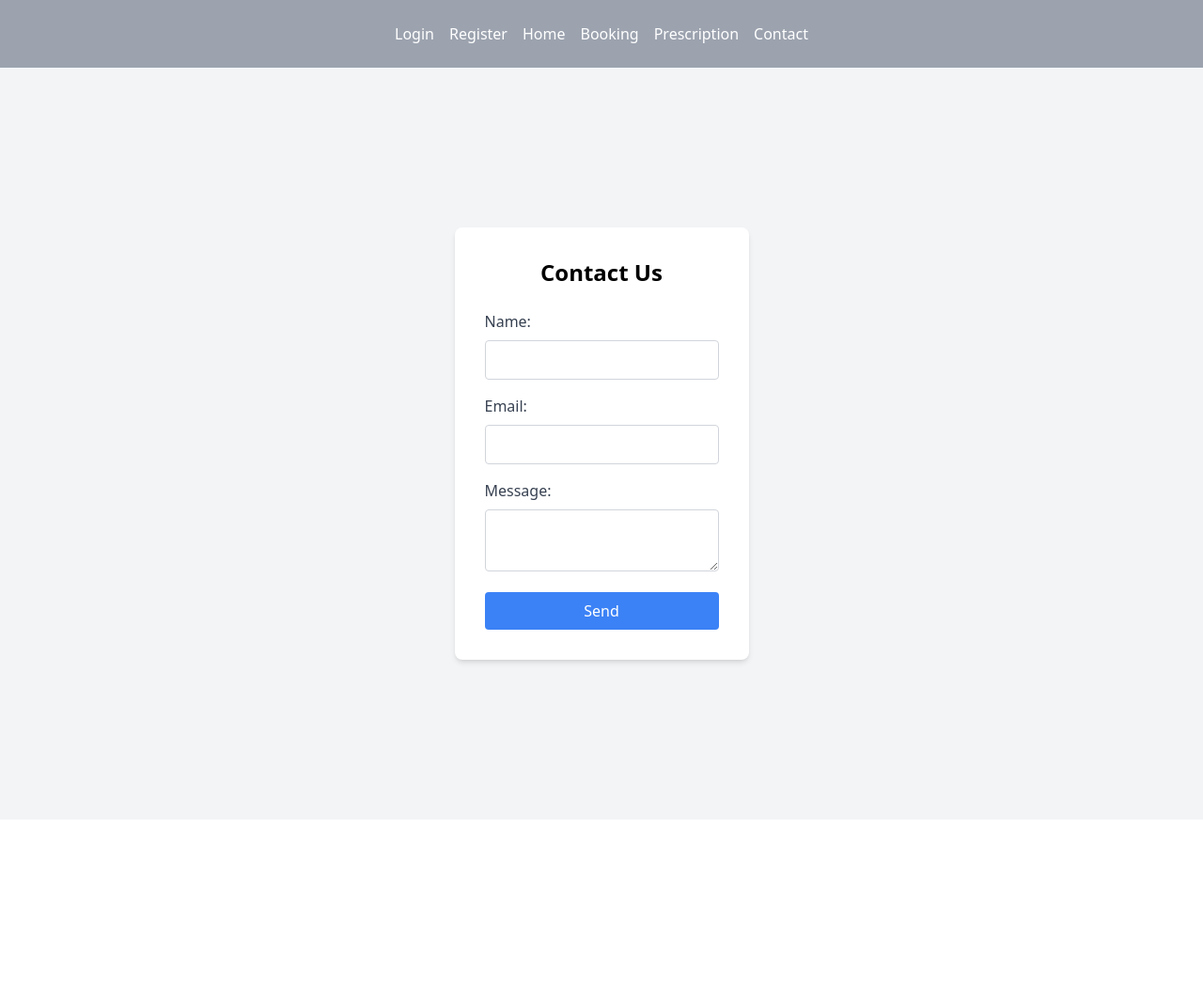
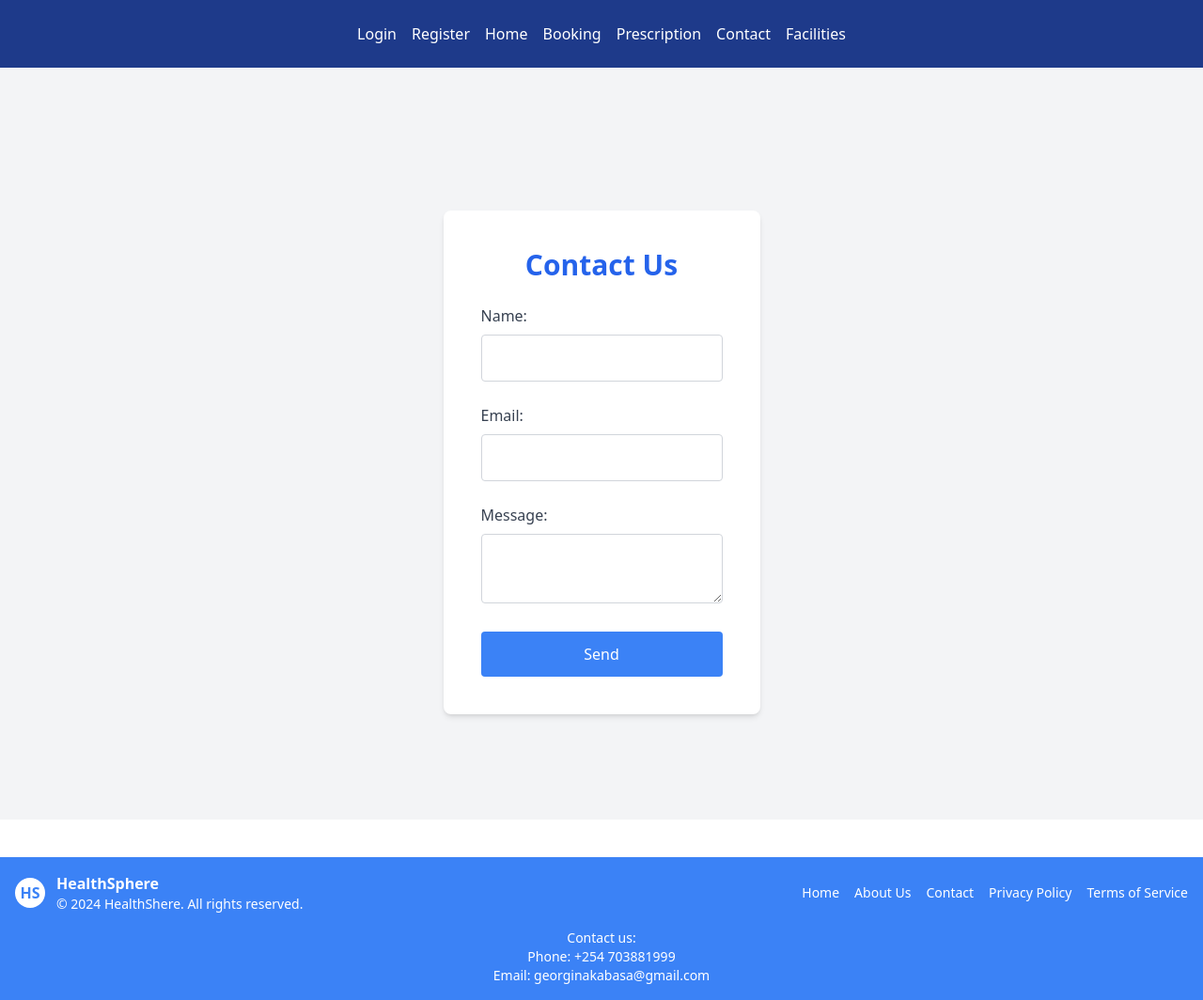
Before and after one commit to Ginanyangi/health-sphere-ft, a React (Vite) app: page /contact in a window 1280 px wide. Shown: the whole page at 94% size. Before the commit the page ends 872 px from the top, so only its background shows below. Built offline with nearby package versions, Linux system fonts and the light colour scheme; sample sign-in values are in the browser's storage.

Commit message:
styling updates across the whole app

```diff
--- a/src/App.jsx
+++ b/src/App.jsx
@@ -11,6 +11,7 @@ import PlacesMap from './components/Places';
 import AdminDashboard from './components/AdminDashboard';
 import ContactForm from './components/Contact';
 import PrivateRoute from './components/PrivateRoute';
+import Footer from './components/Footer';
 
 const App =()=> {
   return (
@@ -59,6 +60,9 @@ const App =()=> {
         />
         </Routes>
        </div>
+       <div>
+        <Footer />
+       </div>
     </Router>
   );
 }
--- a/src/components/AdminDashboard.jsx
+++ b/src/components/AdminDashboard.jsx
@@ -2,6 +2,7 @@ import React from 'react';
 import DashboardOverview from './DashboardOverview';
 import UserManagement from './UserManagement';
 import FacilityManagement from './FacilityManagement';
+import ContactMessages from './ContactMessages';
 
 const AdminDashboard = () => {
   return (
@@ -11,6 +12,7 @@ const AdminDashboard = () => {
         <DashboardOverview />
         <UserManagement />
         <FacilityManagement />
+        <ContactMessages />
       </div>
     </div>
   );
--- a/src/components/Contact.jsx
+++ b/src/components/Contact.jsx
@@ -20,57 +20,64 @@ const ContactForm = () => {
   const handleSubmit = async (e) => {
     e.preventDefault();
     try {
-            const response = await axios.post('http://localhost:8000/api/accounts/contact/', formData);
+      const accessToken = localStorage.getItem('authToken'); // Assuming token is stored in localStorage
+      const headers = accessToken ? { Authorization: `Bearer ${accessToken}` } : {};
+      await axios.post('http://localhost:8000/api/accounts/contact/', formData, { headers });
       setResponseMessage('Message sent successfully!');
+      setFormData({ name: '', email: '', message: '' }); // Reset form data
     } catch (error) {
+      if (error.response && error.response.status === 401) {
+        setResponseMessage('Unauthorized. Please login or refresh your token.');
+      } else {
         setResponseMessage('Failed to send message. Please try again.');
+      }
     }
   };
 
   return (
-        <div className="max-w-md mx-auto bg-white p-8 rounded-lg shadow-md">
-        <h2 className="text-2xl font-bold mb-6 text-center">Contact Us</h2>
+    <div className="max-w-lg mx-auto bg-white p-10 rounded-lg shadow-md mt-10">
+      <h2 className="text-3xl font-bold mb-6 text-center text-blue-600">Contact Us</h2>
       <form onSubmit={handleSubmit}>
-          <div className="mb-4">
+        <div className="mb-6">
           <label className="block text-gray-700 mb-2">Name:</label>
           <input
             type="text"
             name="name"
             value={formData.name}
             onChange={handleChange}
-              className="w-full p-2 border border-gray-300 rounded"
+            className="w-full p-3 border border-gray-300 rounded"
             required
           />
         </div>
-          <div className="mb-4">
+        <div className="mb-6">
           <label className="block text-gray-700 mb-2">Email:</label>
           <input
             type="email"
             name="email"
             value={formData.email}
             onChange={handleChange}
-              className="w-full p-2 border border-gray-300 rounded"
+            className="w-full p-3 border border-gray-300 rounded"
             required
           />
         </div>
-          <div className="mb-4">
+        <div className="mb-6">
           <label className="block text-gray-700 mb-2">Message:</label>
           <textarea
             name="message"
             value={formData.message}
             onChange={handleChange}
-              className="w-full p-2 border border-gray-300 rounded"
+            className="w-full p-3 border border-gray-300 rounded"
             required
           ></textarea>
         </div>
         <button
           type="submit"
-            className="w-full bg-blue-500 text-white p-2 rounded hover:bg-blue-600 transition duration-200"
+          className="w-full bg-blue-500 text-white p-3 rounded hover:bg-blue-600 transition duration-200"
         >
           Send
         </button>
       </form>
-        {responseMessage && <p className="mt-4 text-center">{responseMessage}</p>}
+      {responseMessage && <p className="mt-4 text-center text-gray-700">{responseMessage}</p>}
     </div>
   );
 };
--- /dev/null
+++ b/src/components/ContactMessages.jsx
@@ -0,0 +1,55 @@
+import React, { useEffect, useState } from 'react';
+import axios from 'axios';
+
+const ContactMessages = () => {
+  const [messages, setMessages] = useState([]);
+  const [error, setError] = useState('');
+
+  useEffect(() => {
+    const fetchMessages = async () => {
+      try {
+        const response = await axios.get('http://localhost:8000/api/accounts/contact/');
+        setMessages(response.data);
+      } catch (error) {
+        setError('Error fetching contact messages.');
+        console.error('Error fetching contact messages:', error);
+      }
+    };
+
+    fetchMessages();
+  }, []);
+
+  if (error) {
+    return <div>{error}</div>;
+  }
+
+  return (
+    <div className="bg-white rounded-lg shadow-md p-4">
+      <h2 className="text-lg font-semibold mb-2">Contact Messages</h2>
+      <div className="overflow-x-auto">
+        <table className="min-w-full bg-white">
+          <thead>
+            <tr className="bg-gray-100 text-gray-600 text-sm leading-normal">
+              <th className="py-3 px-6 text-left">Name</th>
+              <th className="py-3 px-6 text-left">Email</th>
+              <th className="py-3 px-6 text-left">Message</th>
+
+            </tr>
+          </thead>
+          <tbody>
+            {messages.map((message) => (
+              <tr key={message.id}>
+                <td className="py-3 px-6 text-left">{message.name}</td>
+                <td className="py-3 px-6 text-left">{message.email}</td>
+                <td className="py-3 px-6 text-left">{message.message}</td>
+
+              </tr>
+            ))}
+          </tbody>
+        </table>
+      </div>
+    </div>
+  );
+};
+
+export default ContactMessages;
--- /dev/null
+++ b/src/components/Footer.jsx
@@ -0,0 +1,35 @@
+import React from 'react';
+
+const Footer = () => {
+  return (
+    <footer className="bg-blue-500 text-white py-4 mt-10">
+      <div className="container mx-auto px-4 text-center">
+        <div className="flex flex-col md:flex-row justify-between items-center">
+          <div className="flex items-center mb-4 md:mb-0">
+            <div className="bg-white text-blue-500 rounded-full h-8 w-8 flex items-center justify-center font-bold text-md">
+              HS
+            </div>
+            <div className="ml-3 text-left">
+              <h3 className="text-md font-semibold">HealthSphere</h3>
+              <p className="text-sm">&copy; 2024 HealthShere. All rights reserved.</p>
+            </div>
+          </div>
+          <div className="flex flex-col md:flex-row text-sm">
+            <a href="/" className="hover:underline mb-2 md:mb-0 md:mr-4">Home</a>
+            <a href="/about" className="hover:underline mb-2 md:mb-0 md:mr-4">About Us</a>
+            <a href="/contact" className="hover:underline mb-2 md:mb-0 md:mr-4">Contact</a>
+            <a href="/privacy" className="hover:underline mb-2 md:mb-0 md:mr-4">Privacy Policy</a>
+            <a href="/terms" className="hover:underline">Terms of Service</a>
+          </div>
+        </div>
+        <div className="mt-4 text-sm">
+          <p>Contact us:</p>
+          <p>Phone: +254 703881999</p>
+          <p>Email: georginakabasa@gmail.com</p>
+        </div>
+      </div>
+    </footer>
+  );
+};
+
+export default Footer;
--- a/src/components/Home.jsx
+++ b/src/components/Home.jsx
@@ -2,19 +2,19 @@ import React from 'react';
 
 const Home = () => {
   return (
-    <div className="bg-white p-8 rounded-lg shadow-md w-96">
-      <h1 className="text-3xl font-bold mb-6">Welcome to HealthSphere</h1>
-      <p className="text-gray-700 mb-4">
+    <div className="bg-blue-50 p-8 rounded-lg shadow-lg max-w-xl mx-auto mt-10">
+      <h1 className="text-3xl font-bold text-blue-900 mb-6">Welcome to HealthSphere</h1>
+      <p className="text-gray-800 mb-6">
         HealthSphere is your go-to solution for managing healthcare facilities, booking appointments, and handling prescriptions. Our platform provides a seamless and efficient way to ensure you get the best healthcare services.
       </p>
-      <h2 className="text-2xl font-bold mb-4">Features:</h2>
-      <ul className="list-disc list-inside text-gray-700 mb-4">
-        <li>Manage healthcare facilities</li>
-        <li>Book appointments</li>
-        <li>Handle prescriptions</li>
-        <li>24/7 support</li>
+      <h2 className="text-2xl font-bold text-blue-800 mb-4">Features:</h2>
+      <ul className="list-disc list-inside text-gray-800 mb-6">
+        <li className="pl-2">Manage healthcare facilities</li>
+        <li className="pl-2">Book appointments</li>
+        <li className="pl-2">Handle prescriptions</li>
+        <li className="pl-2">24/7 support</li>
       </ul>
-      <p className="text-gray-700">
+      <p className="text-gray-800">
         Thank you for choosing HealthSphere. We're committed to providing you with the best healthcare experience.
       </p>
     </div>
--- a/src/components/Navbar.jsx
+++ b/src/components/Navbar.jsx
@@ -3,35 +3,34 @@ import { Link } from 'react-router-dom';
 
 const Navbar = () => {
     return (
-        <nav className="bg-gray-400 py-6 ">
-            <div className="container mx-auto flex justify-center text-white">
-            <ul className="hidden md:flex space-x-4 bg-brown-800">
+      <nav className="bg-blue-900 py-6">
+        <div className="container mx-auto flex justify-center">
+          <ul className="hidden md:flex space-x-4">
             <li>
-                    <Link to ="/login" className="text-white hover:text-brown-300">Login</Link>
+              <Link to="/login" className="text-white hover:text-blue-300">Login</Link>
             </li>
             <li>
-                    <Link to="/register" className="text-white hover:text-brown-300">Register</Link>
-                </li>
-
-                {/* <li>
-                    <Link to="/password-reset" className="text-white hover:text-brown-300">PasswordReset</Link>
-                </li> */}
-                <li>
-                    <Link to="/home" className='text-white hover:text-brown-300'>Home</Link>
+              <Link to="/register" className="text-white hover:text-blue-300">Register</Link>
             </li>
             <li>
-                    <Link to ="/booking" className="text-white hover:text-brown-300">Booking</Link>
+              <Link to="/home" className="text-white hover:text-blue-300">Home</Link>
             </li>
             <li>
-                    <Link to ="/prescription" className="text-white hover:text-brown-300">Prescription</Link>
+              <Link to="/booking" className="text-white hover:text-blue-300">Booking</Link>
             </li>
             <li>
-                  <Link to ="/contact" className="text-white hover:text-brown-300">Contact</Link>
+              <Link to="/prescription" className="text-white hover:text-blue-300">Prescription</Link>
+            </li>
+            <li>
+              <Link to="/contact" className="text-white hover:text-blue-300">Contact</Link>
+            </li>
+            <li>
+              <Link to="/facilities" className="text-white hover:text-blue-300">Facilities</Link>
             </li>
           </ul>
         </div>
       </nav>
-    )
-}
+    );
+  };
 
   export default Navbar;
```
Also changed, not shown: src/components/Facilities.jsx (+47 -0 lines), src/components/Places.jsx (+52 -52 lines), src/components/UserManagement.jsx (+13 -29 lines). Lines whose indentation alone changed are shown as unchanged.
